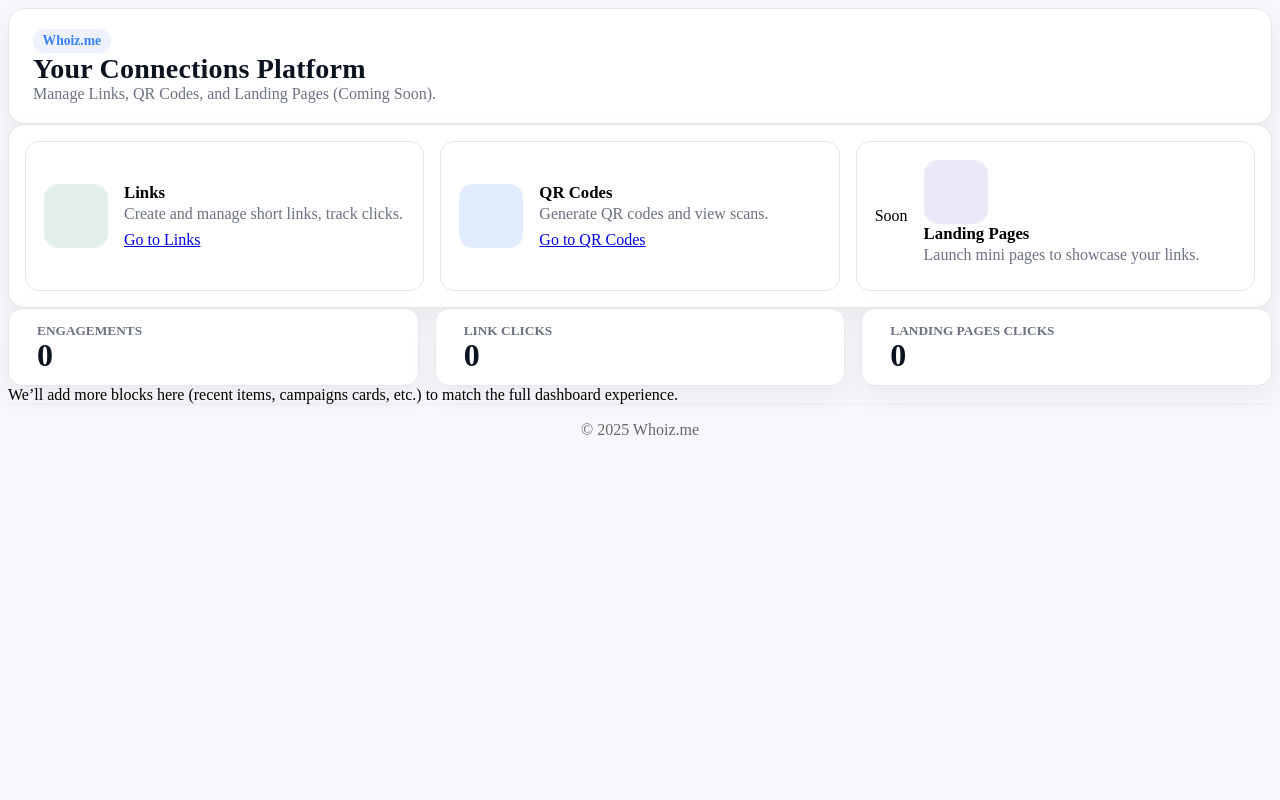
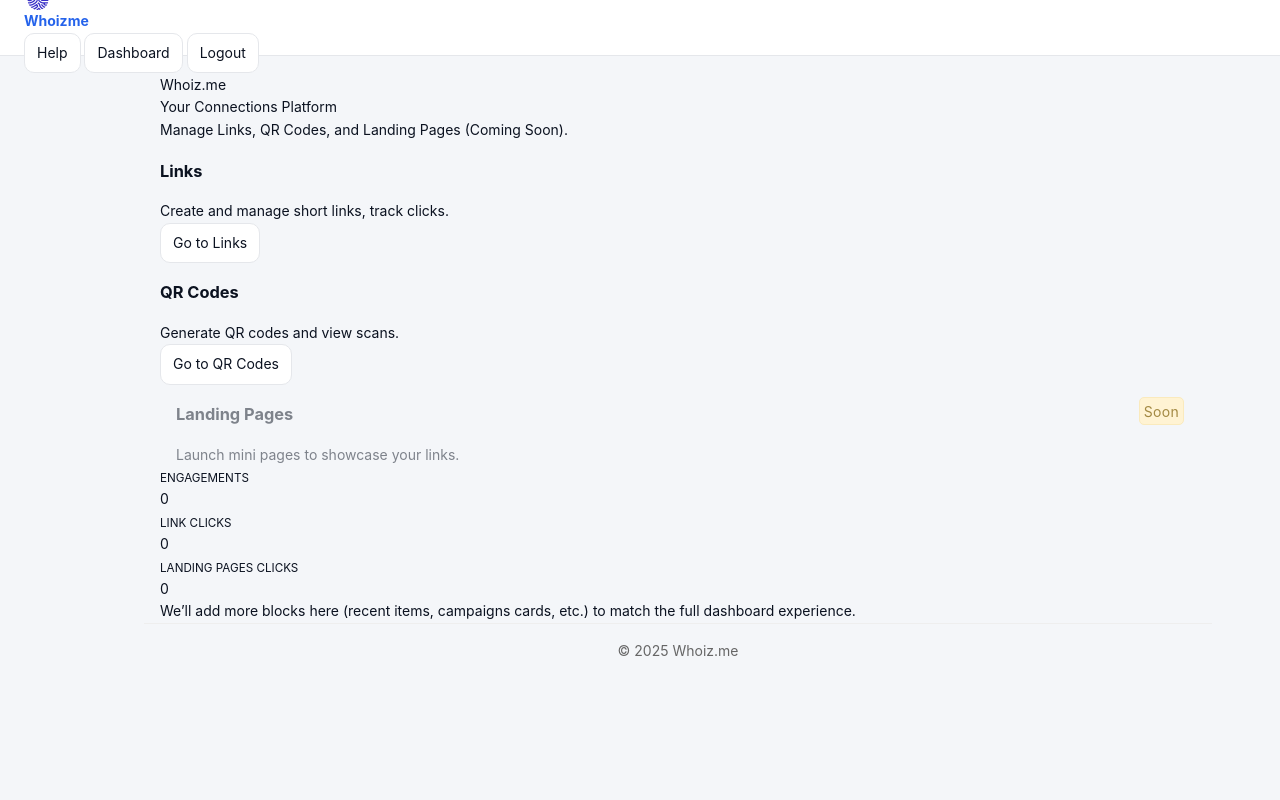
Before and after one commit to Osamadawood/whoizme, a PHP site: page /dashboard in a window 1280 px wide. Run offline with PHP 8.4, Linux system fonts and the light colour scheme; the visitor is signed in with stand-in values (Sample User, id 1).

Commit message:
UI: dashboard loads header/footer so CSS/JS apply

```diff
--- a/public/dashboard.php
+++ b/public/dashboard.php
@@ -1,5 +1,14 @@
-<?php require_once __DIR__ . '/_bootstrap.php'; ?>
-<?php require __DIR__ . '/../includes/auth.php'; ?>
+<?php
+require_once __DIR__ . '/_bootstrap.php';
+require __DIR__ . '/../includes/auth.php';
+
+// عنوان للصفحة للهيدر (لو الهيدر بيستخدمه)
+$PAGE_TITLE = $page_title = 'Dashboard';
+
+// هيدر (يحمل الـ CSS/JS وشريط التنقل)
+include __DIR__ . '/../includes/header.php';
+?>
+
 <?php
 // ------------------------------------------------------
 // Dashboard data
@@ -99,45 +108,12 @@ try {
   }
 } catch (Throwable $e) {}
 
-$name = htmlspecialchars($_SESSION['name'] ?? '');
+$name  = htmlspecialchars($_SESSION['name'] ?? '');
 $brand = htmlspecialchars($settings['site_name'] ?? 'Whoiz.me');
 ?>
 
-<style>
-/* ===== Admin Dashboard Skin ===== */
-:root{
-  --bg:#f6f8fb; --panel:#ffffff; --muted:#6b7280; --line:#e5e7eb; --ink:#0b1220;
-  --blue:#0d6efd; --green:#198754; --violet:#6f42c1; --shadow:0 10px 30px rgba(2,6,23,.06);
-}
-body{background:var(--bg)}
-.dash-hero{background:var(--panel); border:1px solid var(--line); border-radius:16px; padding:20px 24px; box-shadow:var(--shadow)}
-.dash-title{font-weight:800; letter-spacing:.2px; font-size:1.75rem; color:var(--ink)}
-.dash-sub{color:var(--muted)}
-
-/* Quick actions panel */
-.qa-panel{background:var(--panel); border:1px solid var(--line); border-radius:16px; padding:16px; box-shadow:var(--shadow)}
-.qa-row{display:grid; grid-template-columns:repeat(3,minmax(0,1fr)); gap:16px}
-@media(max-width:992px){ .qa-row{grid-template-columns:1fr} }
-.qa-card{display:flex; align-items:center; gap:16px; background:var(--panel); border:1px solid var(--line); border-radius:14px; padding:18px; transition:.15s ease;}
-.qa-card:hover{box-shadow:0 6px 16px rgba(2,6,23,.08)}
-.qa-ico{width:64px; height:64px; border-radius:14px; display:flex; align-items:center; justify-content:center; font-size:30px}
-.qa-ico.links{background:rgba(25,135,84,.12); color:var(--green)}
-.qa-ico.qr{background:rgba(13,110,253,.12); color:var(--blue)}
-.qa-ico.page{background:rgba(111,66,193,.12); color:var(--violet)}
-.qa-title{margin:0; font-size:1.05rem; font-weight:700}
-.qa-desc{margin:.15rem 0 .5rem; color:var(--muted)}
-
-/* Metrics strip */
-.metrics{display:grid; grid-template-columns:repeat(3,minmax(0,1fr)); gap:16px}
-@media(max-width:992px){ .metrics{grid-template-columns:1fr} }
-.metric{display:flex; align-items:center; gap:12px; background:var(--panel); border:1px solid var(--line); border-radius:14px; padding:14px 16px; box-shadow:var(--shadow)}
-.metric small{color:var(--muted); font-weight:600}
-.metric .num{font-weight:800; font-size:2rem; line-height:1; color:var(--ink)}
-.chip-muted{display:inline-block; padding:.25rem .6rem; border-radius:999px; background:#eef2ff; color:#3b82f6; font-weight:700; font-size:.85rem}
-</style>
-
 <div class="container py-3 py-md-4">
-  <!-- Hero (like screenshot) -->
+  <!-- Hero -->
   <div class="dash-hero mb-3 d-flex align-items-center justify-content-between">
     <div>
       <div class="chip-muted mb-2"><?= htmlspecialchars($settings['site_name'] ?? 'Whoiz.me') ?></div>
@@ -147,7 +123,7 @@ body{background:var(--bg)}
     <div></div>
   </div>
 
-  <!-- Quick actions panel -->
+  <!-- Quick actions -->
   <div class="qa-panel mb-3">
     <div class="qa-row">
       <div class="qa-card">
@@ -168,7 +144,6 @@ body{background:var(--bg)}
       </div>
       <div class="qa-card landingBox">
         <span class="badge-soon">Soon</span>
-
         <div class="landingBoxContent">
           <div class="qa-ico page"><i class="bi bi-file-earmark-richtext"></i></div>
           <div class="flex-grow-1">
@@ -176,12 +151,11 @@ body{background:var(--bg)}
             <div class="qa-desc">Launch mini pages to showcase your links.</div>
           </div>
         </div>
-
       </div>
     </div>
   </div>
 
-  <!-- Metrics strip (like screenshot) -->
+  <!-- Metrics -->
   <div class="metrics mb-4">
     <div class="metric">
       <i class="bi bi-activity fs-5 text-primary"></i>
@@ -206,7 +180,6 @@ body{background:var(--bg)}
     </div>
   </div>
 
-  <!-- Placeholder sections to be refined later (kept minimal as per new design) -->
   <div class="alert alert-light border" role="alert">
     We’ll add more blocks here (recent items, campaigns cards, etc.) to match the full dashboard experience.
   </div>
```
